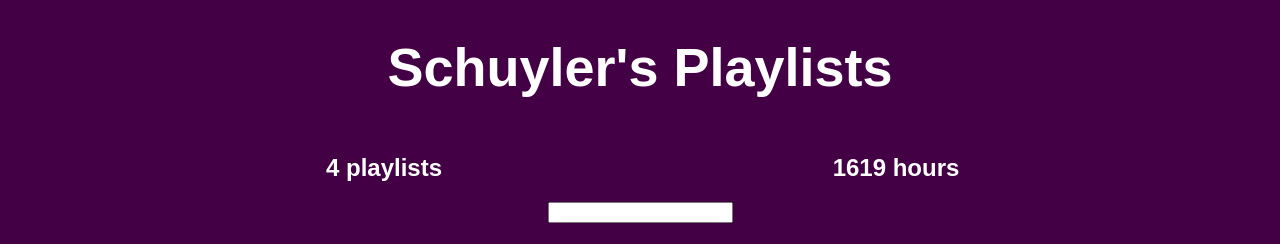
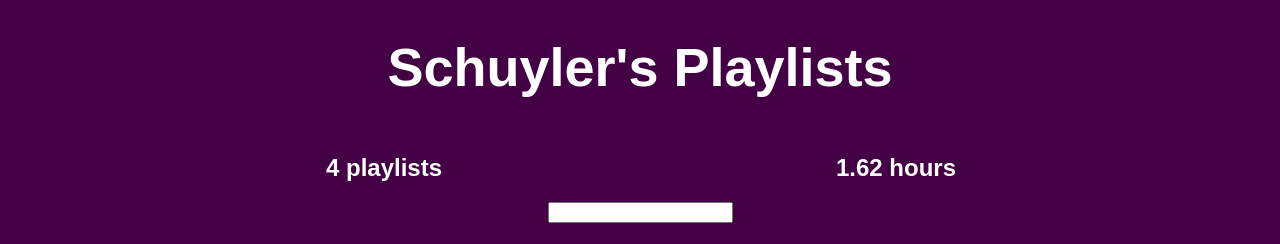
Before and after one commit to schuylermk/better-playlists, a React (Create React App) app: page / in a window 1280 px wide. Shown: the top 244 px of the page. Built offline with nearby package versions, Linux system fonts and the light colour scheme.

Commit message:
Get HoursCounter math correct.

```diff
--- a/src/App.js
+++ b/src/App.js
@@ -65,7 +65,7 @@ class HoursCounter extends Component {
     }, 0)
     return (
       <div style={{...defaultStyle, width: "40%", display:'inline-block'}}>
-        <h2>{Math.floor(totalDuration/3600)} hours</h2>
+        <h2>{((totalDuration / (1000) / (60 * 60)).toFixed(2))} hours</h2>
         {/* <h2>{allSongs.length} hours</h2> */}
       </div>
     );
```
